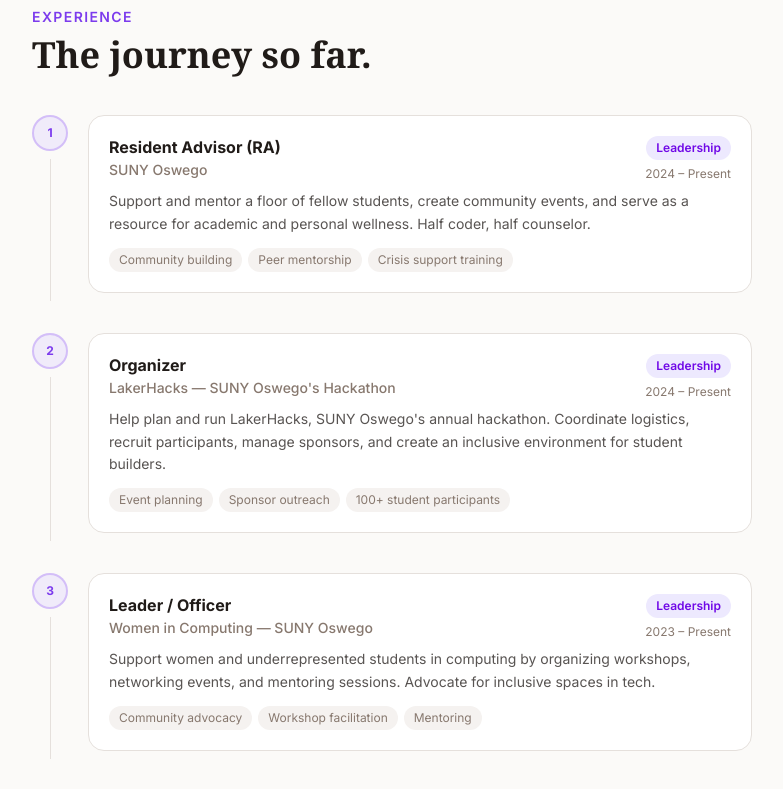
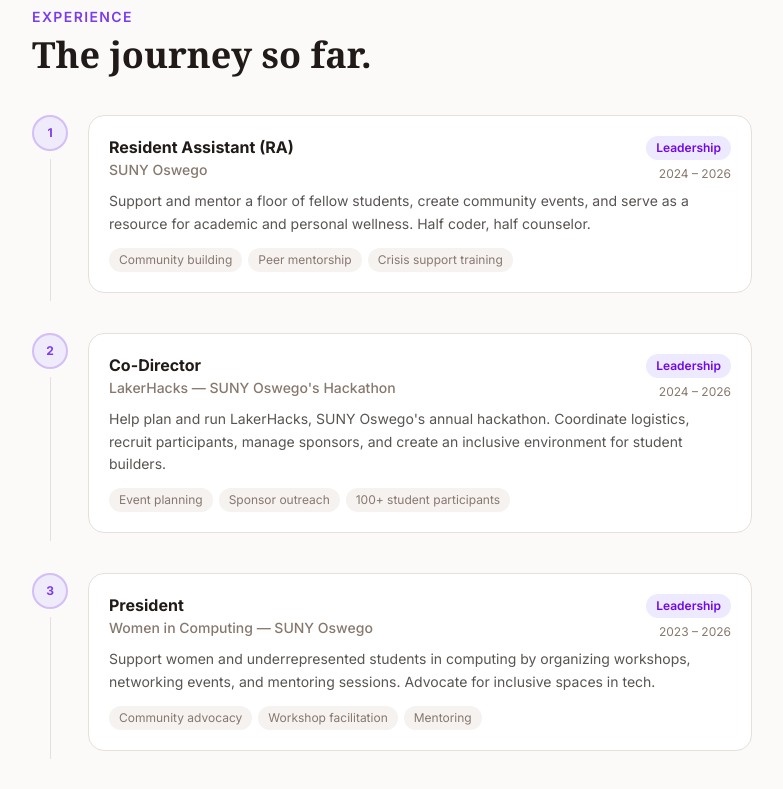
Before and after one commit to Sbajrac2/Portfolio, a React (Vite) app: page / in a window 1280 px wide. Shown: the part 3220-4009 px from the top of the page, without its empty margins (248-1031 px from the left). Built offline with nearby package versions, Linux system fonts and the light colour scheme.

Commit message:
Update project

```diff
--- a/src/data/experience.js
+++ b/src/data/experience.js
@@ -6,10 +6,10 @@
 const experience = [
   {
     id: 1,
-    role: "Resident Advisor (RA)",
+    role: "Resident Assistant (RA)",
     org: "SUNY Oswego",
     type: "Leadership",
-    date: "2024 – Present",
+    date: "2024 – 2026",
     description:
       "Support and mentor a floor of fellow students, create community events, and serve as a resource for academic and personal wellness. Half coder, half counselor.",
     highlights: ["Community building", "Peer mentorship", "Crisis support training"],
@@ -17,10 +17,10 @@
   },
   {
     id: 2,
-    role: "Organizer",
+    role: "Co-Director",
     org: "LakerHacks — SUNY Oswego's Hackathon",
     type: "Leadership",
-    date: "2024 – Present",
+    date: "2024 – 2026",
     description:
       "Help plan and run LakerHacks, SUNY Oswego's annual hackathon. Coordinate logistics, recruit participants, manage sponsors, and create an inclusive environment for student builders.",
     highlights: ["Event planning", "Sponsor outreach", "100+ student participants"],
@@ -28,10 +28,10 @@
   },
   {
     id: 3,
-    role: "Leader / Officer",
+    role: "President",
     org: "Women in Computing — SUNY Oswego",
     type: "Leadership",
-    date: "2023 – Present",
+    date: "2023 – 2026",
     description:
       "Support women and underrepresented students in computing by organizing workshops, networking events, and mentoring sessions. Advocate for inclusive spaces in tech.",
     highlights: ["Community advocacy", "Workshop facilitation", "Mentoring"],
@@ -61,7 +61,7 @@
   },
   {
     id: 6,
-    role: "Software Design Collaborator",
+    role: "Software Developer",
     org: "IBM Stakeholder Project",
     type: "Internship / Project",
     date: "Jan 2025 – May 2025",
```
